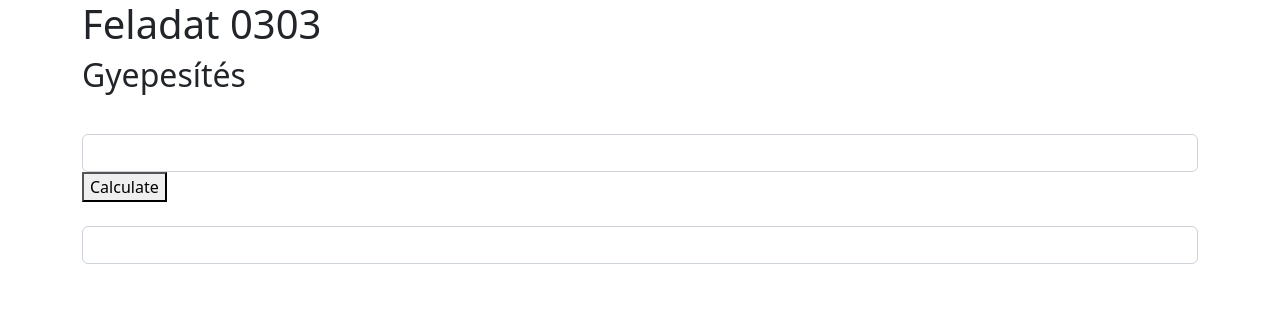
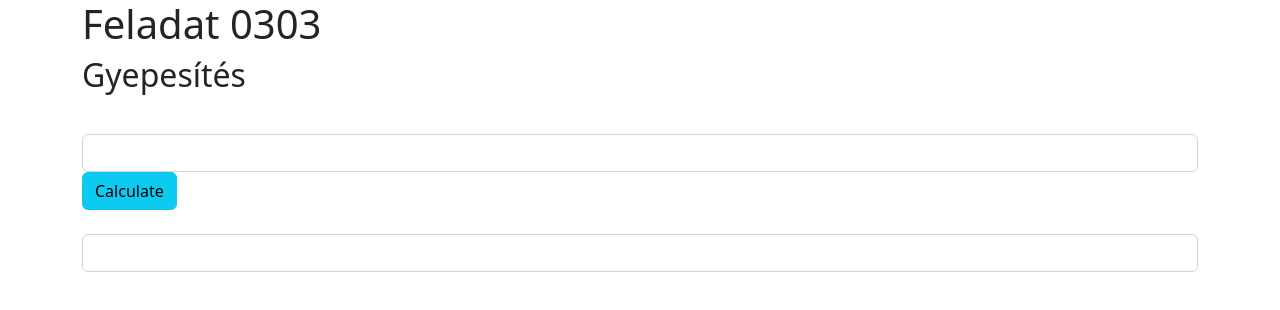
Before and after one commit to Zsomi4/Angular-Gyepes, an Angular app: page / in a window 1280 px wide. Shown: the top 310 px of the page. Built offline with nearby package versions, Linux system fonts and the light colour scheme.

Commit message:
calcArea függvény megírása.

```diff
--- a/src/app/app.component.html
+++ b/src/app/app.component.html
@@ -15,7 +15,7 @@
 
  <div class="container">
    <div class="mb-3">
-  <button>Calculate</button>
+  <button class="btn btn-info" (click)="calcArea">Calculate</button>
   <br>
   <label for="result"></label>
   <input type="text" class="form-control">
--- a/src/app/app.component.ts
+++ b/src/app/app.component.ts
@@ -8,4 +8,13 @@ import { Component } from '@angular/core';
 export class AppComponent {
   title = 'gyepes';
   diameter !: number;
+  price !: number;
+
+  calcArea(): void {
+    let radius = this.diameter / 2;
+    let area = Math.pow(radius, 2) * Math.PI;
+    let halfArea = area / 2;
+    this.price = halfArea * 2500;
+    //console.log("Mükszik");
+  }
 }
```
